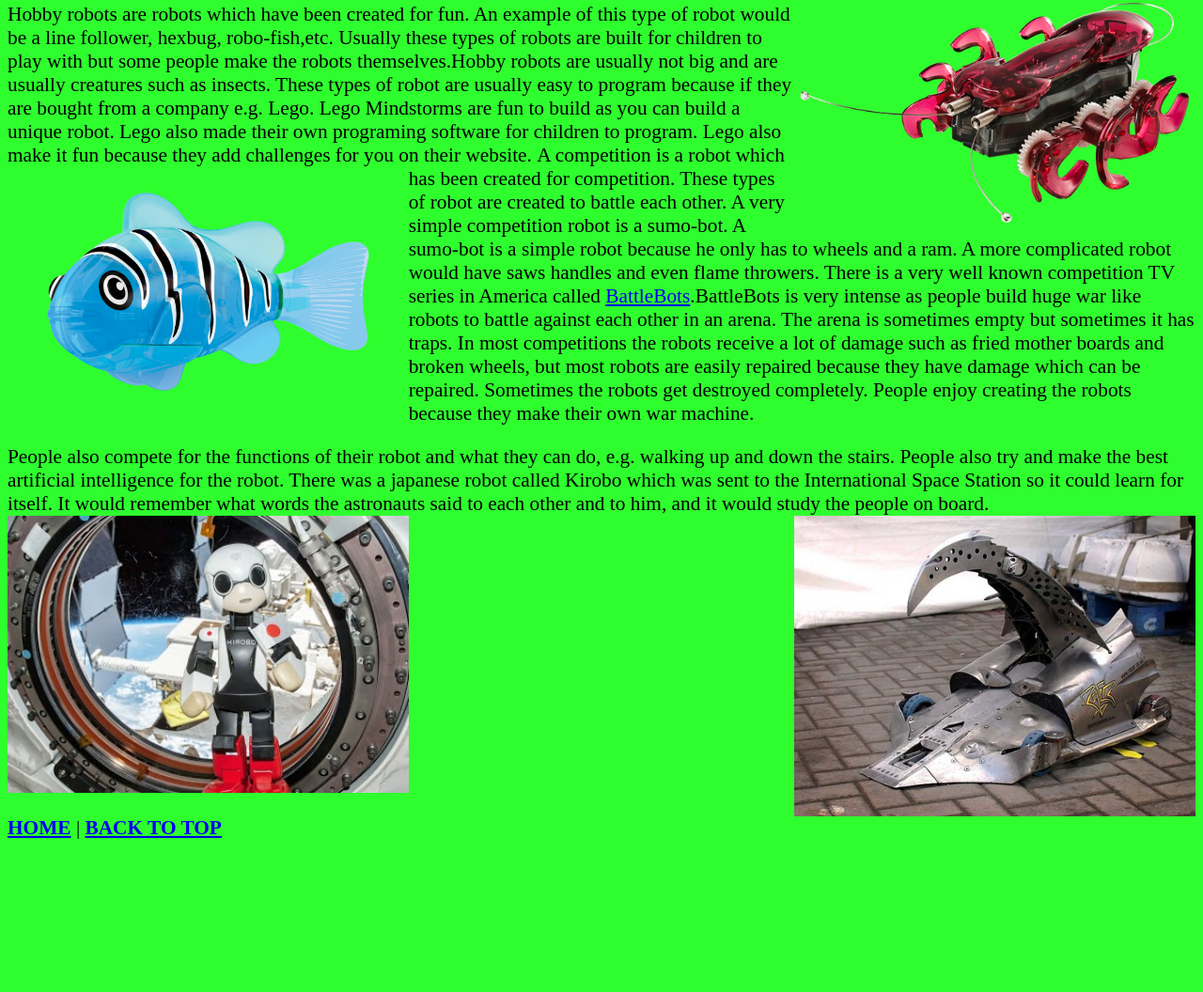
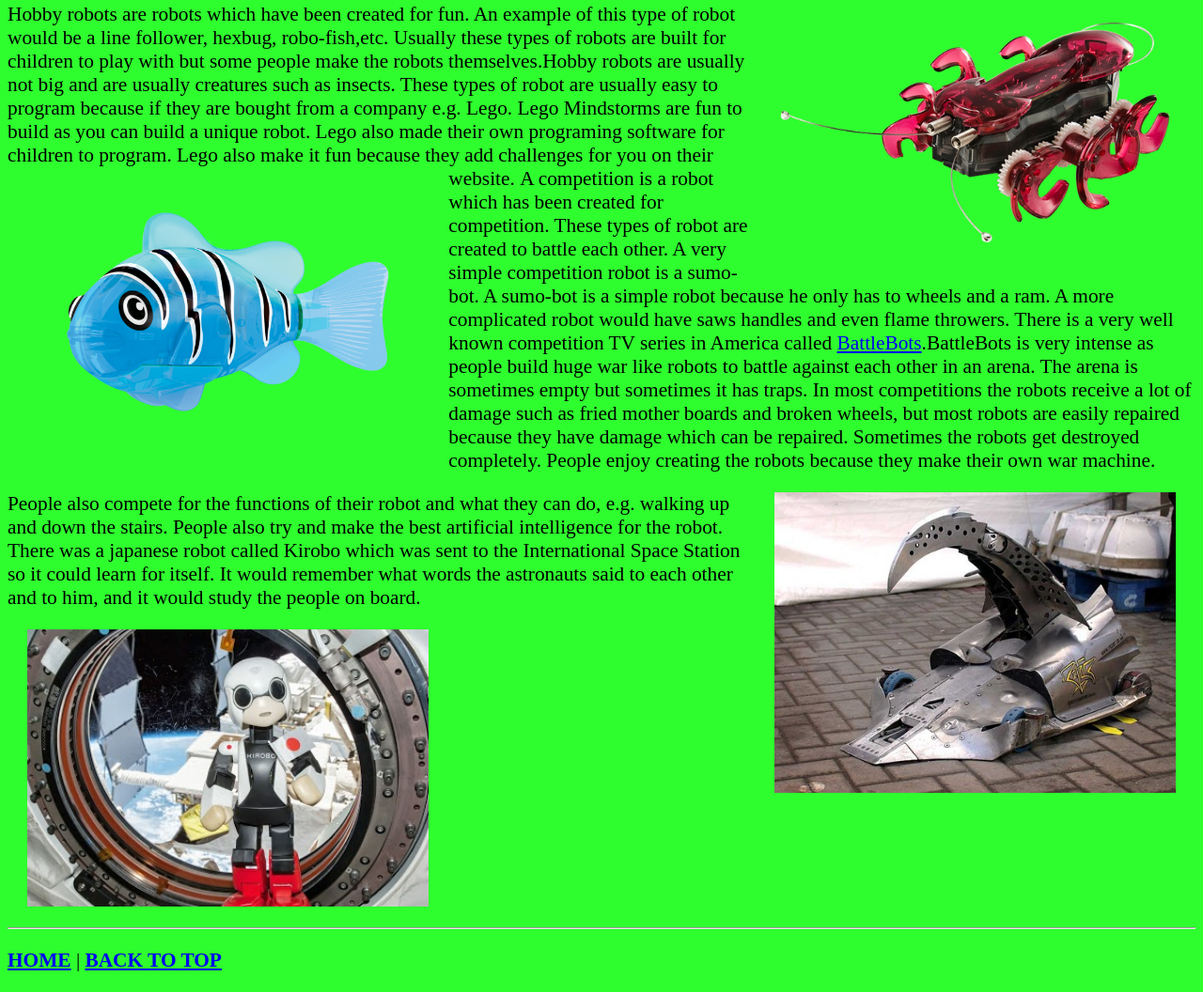
Before and after one commit to valentin-ivanov/Robots, a plain HTML site: page HobbyAndCompetitionRobots.html in a window 1280 px wide. Shown: the part 157-1213 px from the top of the page at 94% size. Before the commit the page ends 1073 px from the top, so only its background shows below. Drawn offline with Linux system fonts and the light colour scheme; a script that the page names is missing.

Commit message:
Added margins for images

```diff
--- a/HobbyAndCompetitionRobots.html
+++ b/HobbyAndCompetitionRobots.html
@@ -21,12 +21,12 @@
 
 <h1 style="font-size: 48pt; text-align: center">Hobby And Competition Robots!</h1>
 
-<p><img src="hexbug.png" style="float:right; width: 20em">Hobby robots are robots which have been created for fun. An
+<p><img src="hexbug.png" style="float:right; width: 20em; margin: 1em">Hobby robots are robots which have been created for fun. An
     example of this type of robot would be a line follower, hexbug, robo-fish,etc. Usually these types of robots are
     built for children to play with but some people make the robots
     themselves.Hobby robots are usually not big and are usually creatures such as insects. These types of robot are usually easy to program because if they are bought from a company e.g. Lego.
     Lego Mindstorms are fun to build as you can build a unique robot. Lego also made their own programing software for children to program.
-    Lego also make it fun because they add challenges for you on their website.  <img src="Robo-Fish.png" style="float:left; width: 20em"> A competition is a robot which has been created
+    Lego also make it fun because they add challenges for you on their website.  <img src="Robo-Fish.png" style="float:left; width: 20em; margin: 1em"> A competition is a robot which has been created
     for competition. These types of robot are created to battle each other. A very simple competition robot is a
     sumo-bot. A sumo-bot is a simple robot because he only has to wheels and a ram. A more complicated robot would have
     saws handles and even flame throwers. There is a very well known competition TV series in America called
@@ -34,14 +34,15 @@
     to battle against each other in an arena. The arena is sometimes empty but sometimes it has traps. In most competitions the robots
     receive a lot of damage such as fried mother boards and broken wheels, but most robots are easily repaired because they have
     damage which can be repaired. Sometimes the robots get destroyed completely. People enjoy creating the robots because they make their
-    own war machine.</p>
+    own war machine.<img src="BattleBot2.jpg" style="float:right; width: 20em; margin: 1em"></p>
 
 <p>People also compete for the functions of their robot and what they can do, e.g. walking up and down the stairs.
     People also try and make the best artificial intelligence for the robot. There was a japanese robot called Kirobo which was sent to the International Space Station
     so it could learn for itself. It would remember what words the astronauts said to each other and to him, and it would study the people on board.
-    <img src="kirobo.png" style="float:left; width: 20em"> <img src="BattleBot2.jpg" style="float:right; width: 20em"></p>
+    <img src="kirobo.png" style="float:left; width: 20em; margin: 1em"> </p>
 
-<p style="clear: both"><a href="index.html" title="Back to the Home page"><b>HOME</b></a> |
+<hr style="clear: both">
+<p><a href="index.html" title="Back to the Home page"><b>HOME</b></a> |
     <a href="#" title="To the top of this page"><b>BACK TO TOP</b></a>
     <!-- LikeBtn.com BEGIN -->
     <span class="likebtn-wrapper" data-theme="youtube" data-icon_l="hrt1" data-icon_d="hrt1" data-identifier="item_1" data-dislike_enabled="false" data-icon_dislike_show="false" data-loader_show="true"></span>
```
Also changed, not shown: EntertainmentRobots.html (+5 -4 lines), IndustrialRobots.html (+3 -2 lines), index.html (+4 -4 lines).
